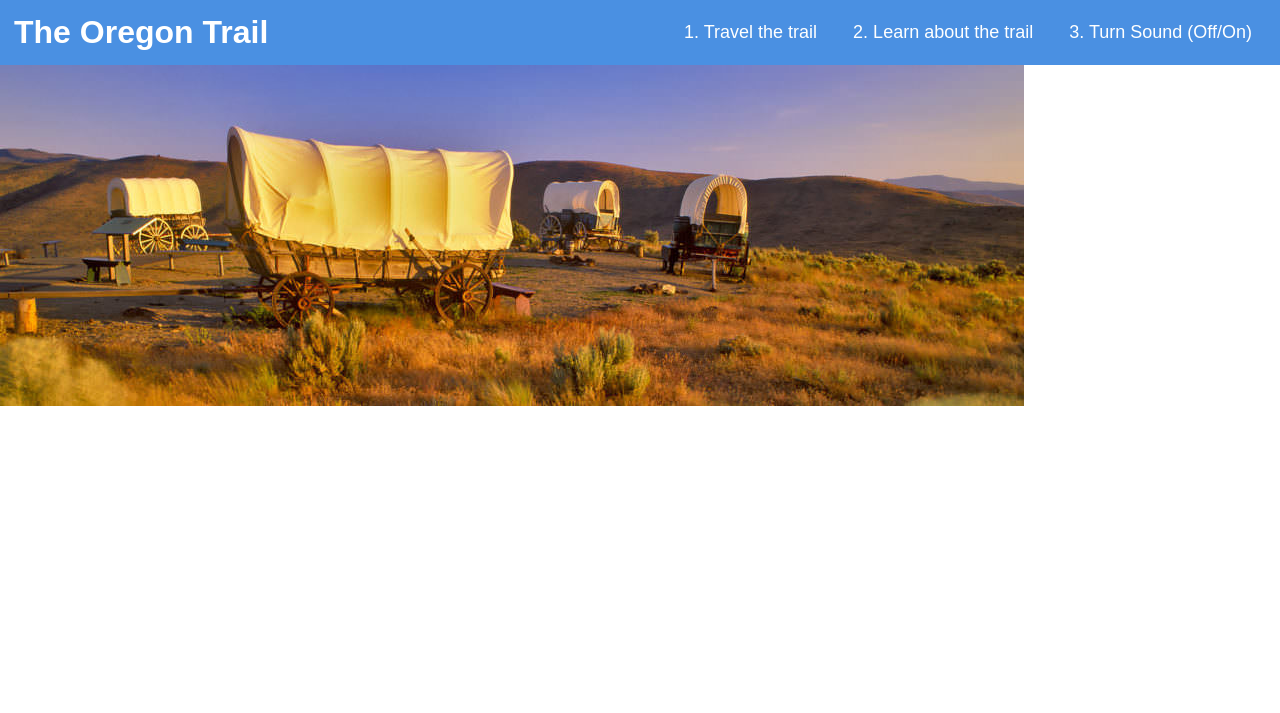
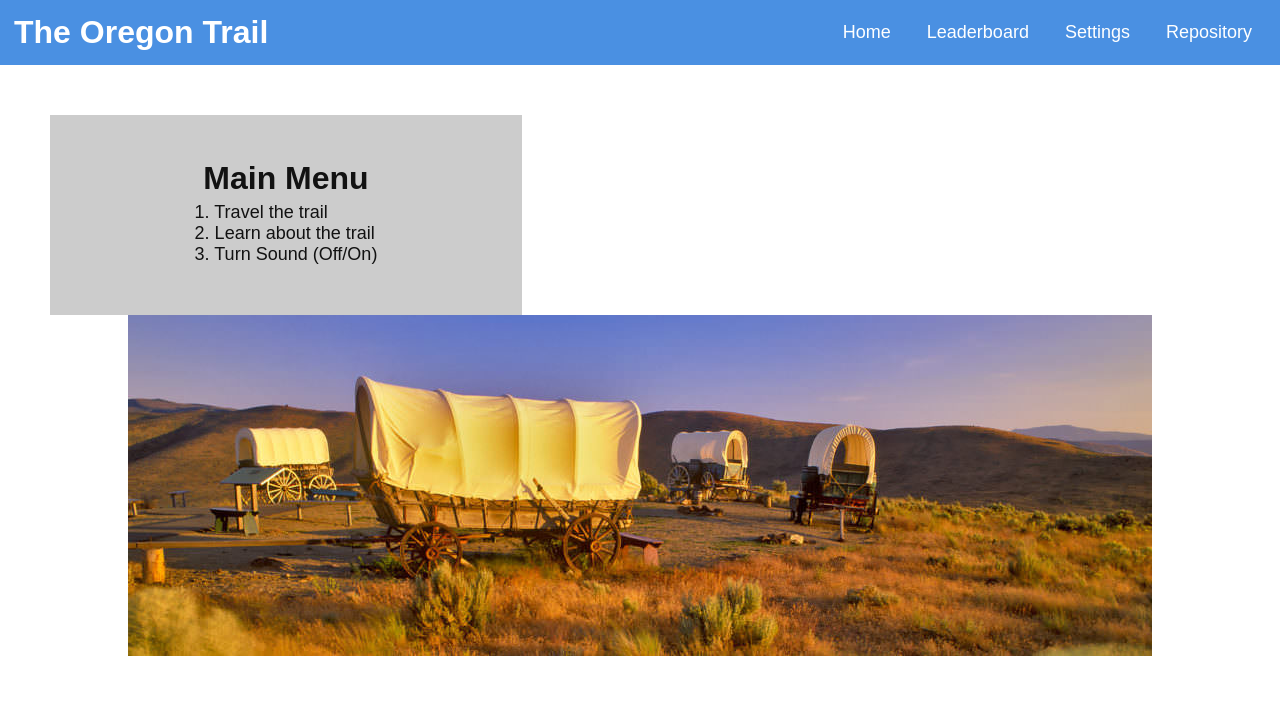
Before and after one commit to SlideeScherz/oregon-trail, a website: page client/views/mainmenu.html in a window 1280 px wide. Drawn offline with Linux system fonts and the light colour scheme.

Commit message:
main menu style

```diff
--- a/client/public/style.css
+++ b/client/public/style.css
@@ -31,6 +31,11 @@ body {
   font-style: normal;
 }
 
+/* global */
+#disabled-link {
+  pointer-events: none;
+}
+
 #index-container {
   padding: 50px;
   display: block;
@@ -57,22 +62,68 @@ body {
   color: var(--textOnPrimary);
 }
 
-.menu {
+.header-items {
   display: flex;
   gap: 2em;
   font-size: 18px;
   padding: 5px 14px;
 }
 
-.menu a {
+.header-items a {
   color: var(--textOnPrimary);
   /* remove underline */
   text-decoration: none;
 }
 
-.menu :hover {
+.header-items :hover {
   color: var(--secondary);
   transition: 0.3s ease;
   transform: scale(1.075);
   cursor: pointer;
 }
+
+#main-menu-content-container {
+  padding: 50px;
+  display: block;
+  justify-content: center;
+  align-items: center;
+  text-align: center;
+  background-color: var(--background);
+  height: 100%;
+}
+
+.game-menu {
+  display: flex;
+  flex-direction: column;
+  align-items: center;
+  justify-content: center;
+  padding: 14px;
+  background-color: var(--surface);
+  width: 40%;
+  height: 200px;
+}
+
+#game-menu-logo {
+  color: var(--textOnSurface);
+}
+
+.game-menu-items {
+  display: flex;
+  flex-direction: column;
+  font-size: 18px;
+  padding: 5px 14px;
+  text-align: left;
+}
+
+.game-menu-items a {
+  color: var(--textOnSurface);
+  /* remove underline */
+  text-decoration: none;
+}
+
+.game-menu-items :hover {
+  /*color: var(--shadowColor);*/
+  transition: 0.3s ease;
+  transform: scale(1.025);
+  cursor: pointer;
+}
--- a/client/views/mainmenu.html
+++ b/client/views/mainmenu.html
@@ -13,13 +13,27 @@
     <div id="menu-container">
       <div class="header">
         <h1 class="logo" id="header-logo">The Oregon Trail</h1>
-        <div class="menu">
-          <a href="/setup">1. Travel the trail</a>
-          <a href="/setup">2. Learn about the trail</a>
-          <a id="audioText"> 3. Turn Sound (Off/On)</a>
+        <div class="header-items">
+          <a id="disabled-link" href="/setup">Home</a>
+          <a href="/setup">Leaderboard</a>
+          <a id="audioText">Settings</a>
+          <!-- Open a link in a new tab -->
+          <a href="https://github.com/SlideeScherz/oregon-trail" target="_blank" rel="noopener noreferrer"
+            >Repository</a
+          >
         </div>
       </div>
-      <img id="wagon-img" src="/images/wagon.jpeg" />
+      <div id="main-menu-content-container">
+        <div class="game-menu">
+          <h1 id="game-menu-logo">Main Menu</h1>
+          <div class="game-menu-items">
+            <a href="/setup">1. Travel the trail</a>
+            <a href="/setup">2. Learn about the trail</a>
+            <a id="audioText">3. Turn Sound (Off/On)</a>
+          </div>
+        </div>
+        <img id="wagon-img" src="/images/wagon.jpeg" />
+      </div>
     </div>
   </body>
 </html>
```
